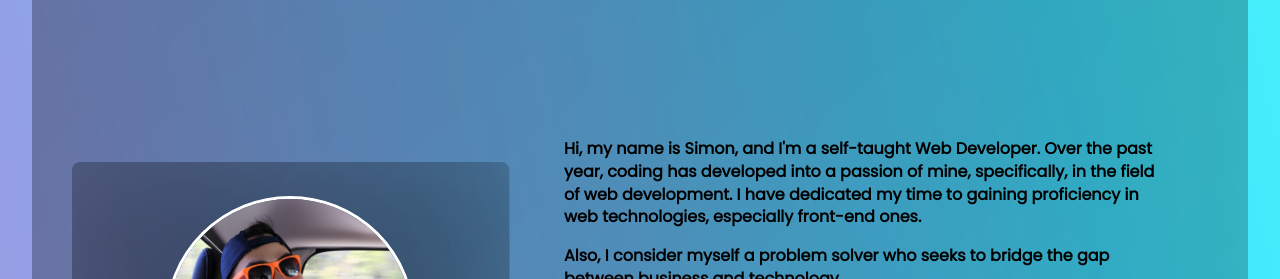
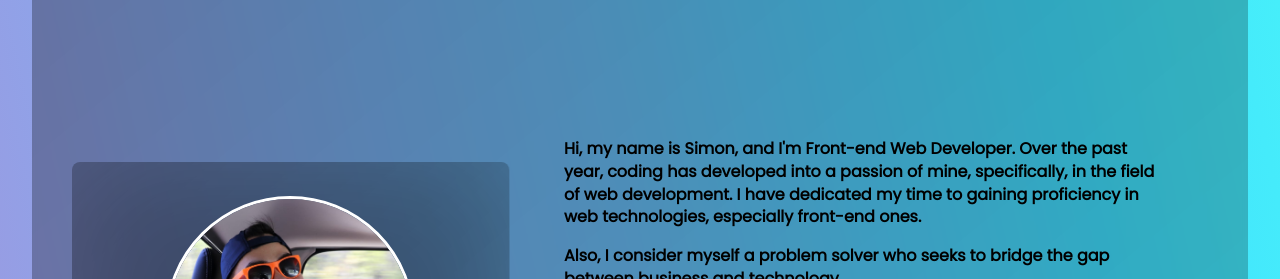
Before and after one commit to imsimonpham/simonportfolio, a React (Create React App) app: page / in a window 1280 px wide. Shown: the part 1020-1299 px from the top of the page. Built offline with nearby package versions, Linux system fonts and the light colour scheme.

Commit message:
update about me

```diff
--- a/src/components/AboutMe.js
+++ b/src/components/AboutMe.js
@@ -290,8 +290,8 @@ const AboutMe = () => {
         <div className={classes.infoSection}>
           <div className={classes.infoContainer} ref={introRef}>
             <p>
-              Hi, my name is Simon, and I'm a self-taught Web Developer. Over
-              the past year, coding has developed into a passion of mine,
+              Hi, my name is Simon, and I'm Front-end Web Developer. Over the
+              past year, coding has developed into a passion of mine,
               specifically, in the field of web development. I have dedicated my
               time to gaining proficiency in web technologies, especially
               front-end ones.
```
Also changed, not shown: 1 other file (tests, documents, lock files or other folders).
